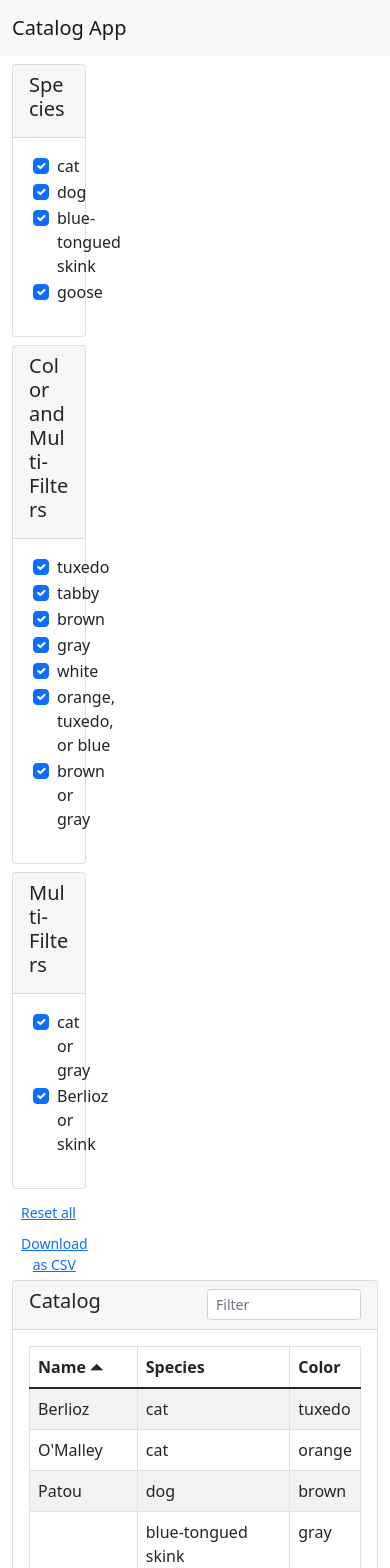
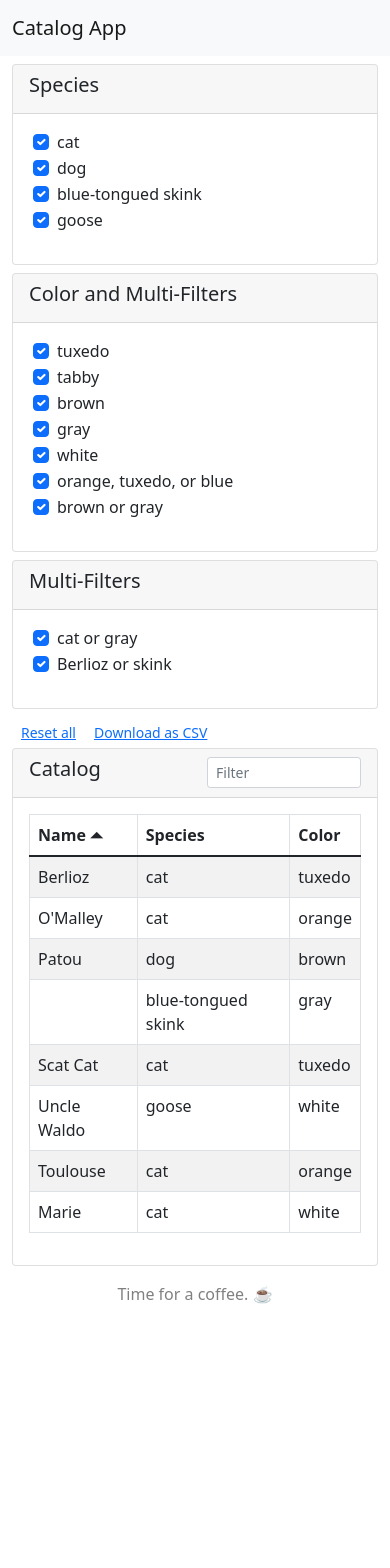
Before and after one commit to neapsix/catalog-app, a React (Create React App) app: page / in a window 390 px wide. Shown: the top 1568 px of the page. After the commit the page ends 1306 px from the top, so only its background shows below. Built offline with nearby package versions, Linux system fonts and the light colour scheme.

Commit message:
Adjust reactive layout breakpoints

```diff
--- a/src/App.js
+++ b/src/App.js
@@ -260,7 +260,7 @@ class AppContainer extends React.Component {
         return (
             <Container fluid="lg" key={this.key}>
                 <Row>
-                    <Col xs={3}>
+                    <Col xs={12} lg={4} xl={3}>
                         <FilterCard
                             title="Species"
                             filterOptions={this.generateFilterOptions(
@@ -290,7 +290,7 @@ class AppContainer extends React.Component {
                             data={this.props.data}
                         />
                     </Col>
-                    <Col>
+                    <Col xs={12} lg={8} xl={9}>
                         <CatalogTableCard
                             title="Catalog"
                             columns={this.props.fields}
```
